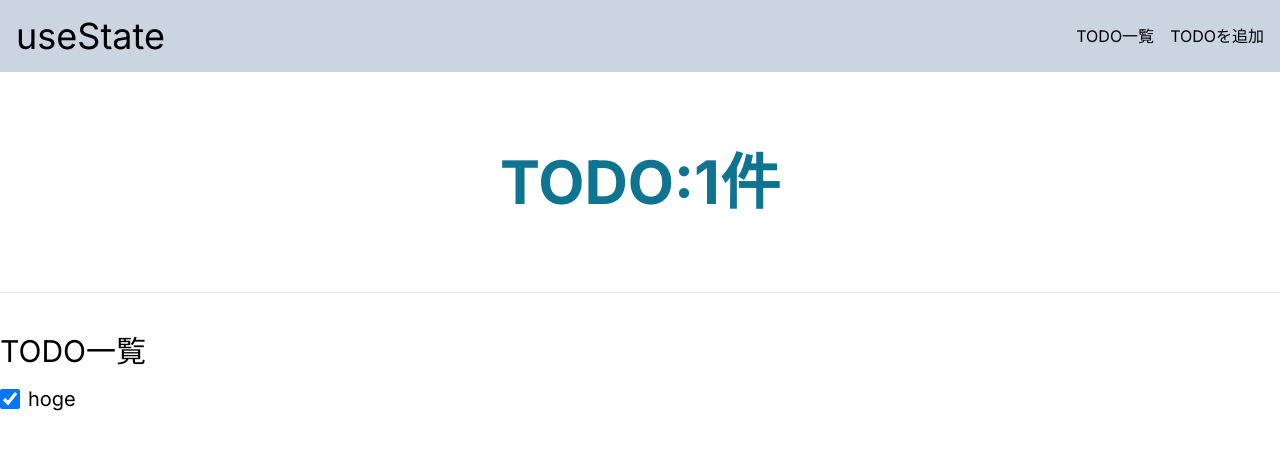
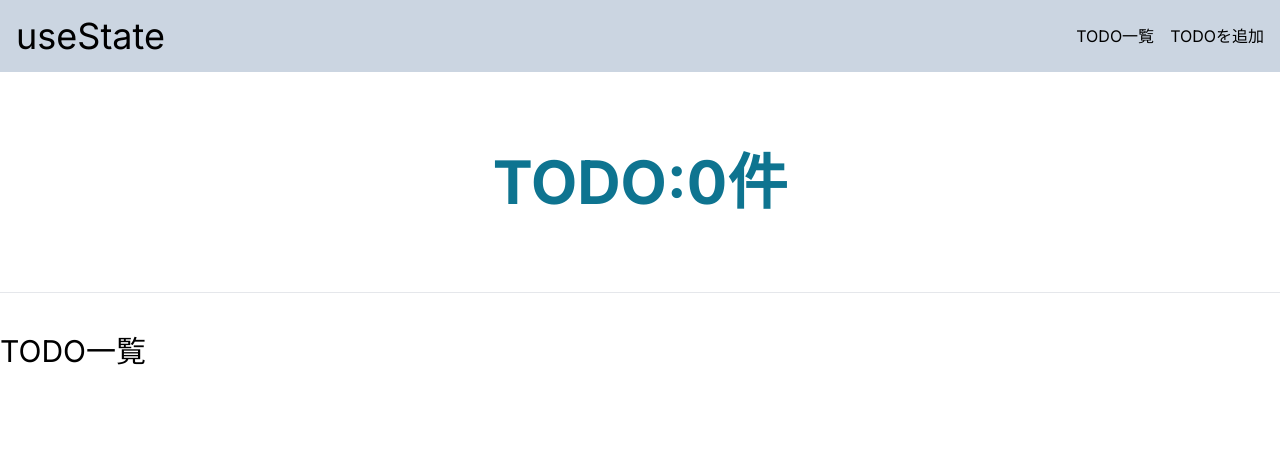
Before and after one commit to hi-lee-mon/state-management, a Next.js app: page / in a window 1280 px wide. Shown: the top 450 px of the page. Built offline with nearby package versions, Linux system fonts and the light colour scheme.

Commit message:
[fix]全ての処理をreduxで修正

```diff
--- a/src/component/Header.tsx
+++ b/src/component/Header.tsx
@@ -3,11 +3,7 @@ import Link from 'next/link';
 import { FC } from 'react';
 import { TodoCounter } from './TodoCounter';
 
-type Props = {
-  todoCount: number;
-};
-
-export const Header: FC<Props> = ({ todoCount }) => {
+export const Header: FC = () => {
   return (
     <header>
       <nav className="flex items-center bg-slate-300 p-4">
@@ -19,7 +15,7 @@ export const Header: FC<Props> = ({ todoCount }) => {
           <Link href="/add">TODOを追加</Link>
         </div>
       </nav>
-      <TodoCounter todoCount={todoCount} />
+      <TodoCounter />
       <hr />
     </header>
   );
--- a/src/component/Layout.tsx
+++ b/src/component/Layout.tsx
@@ -3,13 +3,12 @@ import { Header } from './Header';
 
 type Props = {
   children: ReactNode;
-  todoCount: number;
 };
 
-export const Layout: FC<Props> = ({ children, todoCount }) => {
+export const Layout: FC<Props> = ({ children }) => {
   return (
     <>
-      <Header todoCount={todoCount} />
+      <Header />
       <main className="container mx-auto py-10">{children}</main>
     </>
   );
--- a/src/component/TodoCounter.tsx
+++ b/src/component/TodoCounter.tsx
@@ -1,13 +1,12 @@
+import { RootState } from '@/state/store';
 import { FC } from 'react';
+import { useSelector } from 'react-redux';
 
-type Props = {
-  todoCount: number;
-};
-
-export const TodoCounter: FC<Props> = ({ todoCount }) => {
+export const TodoCounter: FC = () => {
+  const todos = useSelector((state: RootState) => state.todos);
   return (
     <div className="flex justify-center my-20">
-      <h2 className="text-6xl text-cyan-700 font-bold">TODO:{todoCount}件</h2>
+      <h2 className="text-6xl text-cyan-700 font-bold">TODO:{todos.length}件</h2>
     </div>
   );
 };
--- a/src/pages/_app.tsx
+++ b/src/pages/_app.tsx
@@ -1,9 +1,6 @@
-import { useState } from 'react';
-import { Header } from '@/component/Header';
 import { Inter } from 'next/font/google';
 import '@/styles/globals.css';
 import type { AppProps } from 'next/app';
-import { Todo } from '@/types';
 import { Layout } from '@/component/Layout';
 import { Provider } from 'react-redux';
 import { store } from '@/state/store';
@@ -38,13 +35,11 @@ const inter = Inter({ subsets: ['latin'] });
  *   エコシステムがあるので便利
  */
 export default function App({ Component, pageProps }: AppProps) {
-  const [todos, setTodos] = useState<Todo[]>([{ id: 1, text: 'hoge', isDone: true }]);
-
   return (
     <div className={inter.className}>
       <Provider store={store}>
-        <Layout todoCount={todos.length}>
-          <Component {...pageProps} todos={todos} setTodos={setTodos} />
+        <Layout>
+          <Component {...pageProps} />
         </Layout>
       </Provider>
     </div>
--- a/src/pages/add.tsx
+++ b/src/pages/add.tsx
@@ -2,16 +2,13 @@ import React, { ComponentProps } from 'react';
 import { Dispatch, SetStateAction } from 'react';
 import { Todo } from '@/types';
 import { NextPage } from 'next';
-import { useSelector, useDispatch } from 'react-redux';
-import { RootState } from '@/state/store';
+import { useDispatch } from 'react-redux';
 import { addTodo } from '@/state/todos';
 type Props = {
   setTodos: Dispatch<SetStateAction<Todo[]>>;
 };
 
 const Add: NextPage<Props> = () => {
-  const todos = useSelector((state: RootState) => state.todos);
-  console.log(todos);
   const dispatch = useDispatch();
 
   const handleAddTodoSubmit: ComponentProps<'form'>['onSubmit'] = (e) => {
--- a/src/pages/index.tsx
+++ b/src/pages/index.tsx
@@ -1,22 +1,17 @@
 import { Dispatch, SetStateAction } from 'react';
 import { Todo } from '@/types';
 import { NextPage } from 'next';
+import { useDispatch, useSelector } from 'react-redux';
+import { RootState } from '@/state/store';
+import { toggleTodo } from '@/state/todos';
 type Props = {
   todos: Todo[];
   setTodos: Dispatch<SetStateAction<Todo[]>>;
 };
 
-const Home: NextPage<Props> = ({ todos, setTodos }) => {
-  const toggleIsDone = (id: number) => {
-    setTodos((prevTodos) => {
-      return prevTodos.map((todo) => {
-        if (todo.id === id) {
-          return { ...todo, isDone: !todo.isDone };
-        }
-        return todo;
-      });
-    });
-  };
+const Home: NextPage<Props> = () => {
+  const todos = useSelector((state: RootState) => state.todos);
+  const dispatch = useDispatch();
 
   return (
     <div>
@@ -27,7 +22,7 @@ const Home: NextPage<Props> = ({ todos, setTodos }) => {
             <label className=" flex items-center gap-2 text-xl">
               <input
                 type="checkbox"
-                onChange={() => toggleIsDone(todo.id)}
+                onChange={() => dispatch(toggleTodo(todo.id))}
                 checked={todo.isDone}
                 className="w-5 h-5"
               />
--- a/src/state/todos.ts
+++ b/src/state/todos.ts
@@ -1,17 +1,26 @@
 import { Todo } from '@/types';
 import { Reducer } from 'redux';
 
+// action type
 const ADD_TODO = 'ADD_TODO';
+const TOGGLE_TODO = 'TOGGLE_TODO';
 
 // action creator
 export const addTodo = (text: Todo['text']) => {
   return {
-    type: ADD_TODO, // action type
-    payload: { text }, // action payload
+    type: ADD_TODO,
+    payload: { text },
   } as const;
 };
 
-type Action = ReturnType<typeof addTodo>;
+export const toggleTodo = (id: Todo['id']) => {
+  return {
+    type: TOGGLE_TODO,
+    payload: { id },
+  } as const;
+};
+
+type Action = ReturnType<typeof addTodo | typeof toggleTodo>;
 
 /**
  * 【Reducerのポイント】
@@ -25,9 +34,19 @@ type Action = ReturnType<typeof addTodo>;
  */
 export const todosReducer: Reducer<Todo[], Action> = (state = [], action) => {
   switch (action.type) {
-    case ADD_TODO:
+    case ADD_TODO: {
       const newTodo = { id: state.length, text: action.payload.text, isDone: false };
       return [...state, newTodo];
+    }
+    case TOGGLE_TODO: {
+      return state.map((todo) => {
+        if (todo.id === action.payload.id) {
+          return { ...todo, isDone: !todo.isDone };
+        } else {
+          return todo;
+        }
+      });
+    }
     default: {
       return state;
     }
```
